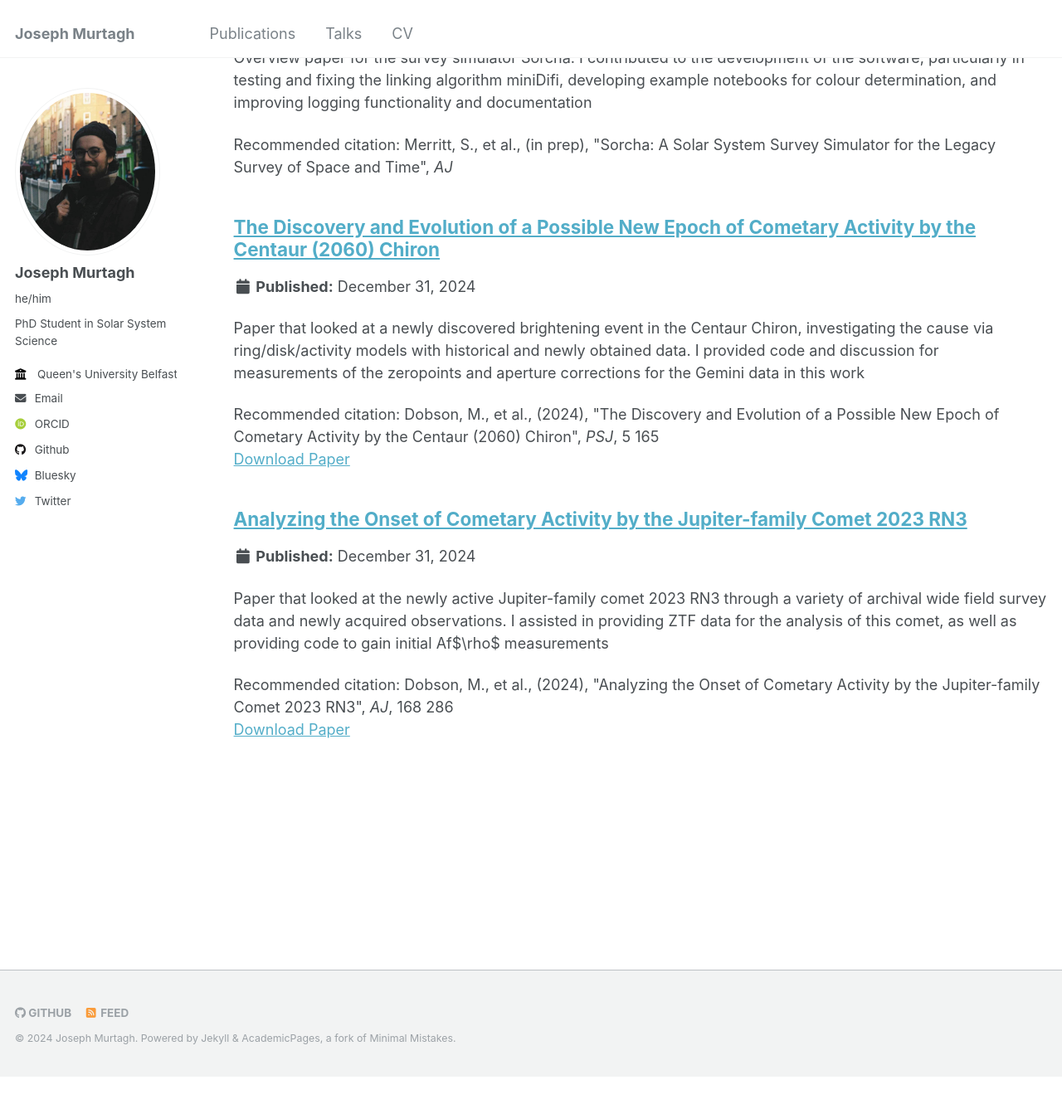
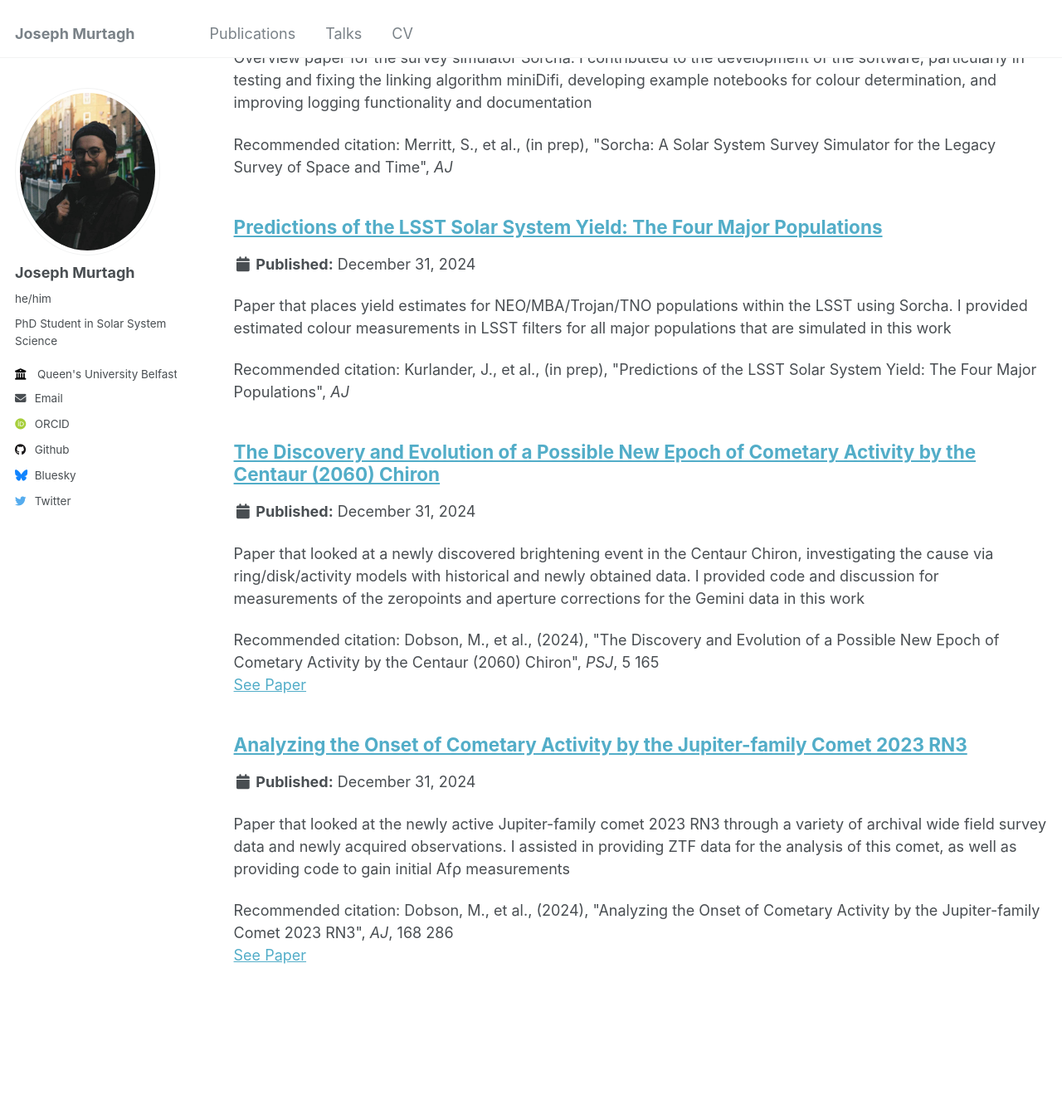
Before and after one commit to astjoephysics/astjoephysics.github.io, a Jekyll site: the page built from _pages/publications.html, in a window 1280 px wide and 1400 px high, scrolled down 699 px. Shown: the top 1337 px of the window at 83% size. Built offline with Jekyll 4.4.1, drawn with Linux system fonts in a browser that asks for light colours; some web fonts are replaced; before the commit the page ends 1996 px from its top, so only the background shows below that.

Commit message:
update add jake

```diff
--- a/_includes/archive-single.html
+++ b/_includes/archive-single.html
@@ -53,7 +53,7 @@
     {% if post.citation and post.paperurl and post.slidesurl %}
       <p>Recommended citation: {{ post.citation }}<br /><a href="{{ post.paperurl }}">Download Paper</a> | <a href="{{ post.slidesurl }}">Download Slides</a></p>
     {% elsif post.citation and post.paperurl %}
-      <p>Recommended citation: {{ post.citation }}<br /><a href="{{ post.paperurl }}">Download Paper</a></p>
+      <p>Recommended citation: {{ post.citation }}<br /><a href="{{ post.paperurl }}">See Paper</a></p>
     {% elsif post.citation and post.slidesurl %}
       <p>Recommended citation: {{ post.citation }}<br /><a href="{{ post.slidesurl }}">Download Slides</a></p>
     {% elsif post.citation %}
--- a/_publications/dobby1.md
+++ b/_publications/dobby1.md
@@ -3,7 +3,7 @@ title: "Analyzing the Onset of Cometary Activity by the Jupiter-family Comet 202
 collection: publications
 category: conferences
 permalink: /publication/dobby1
-excerpt: 'Paper that looked at the newly active Jupiter-family comet 2023 RN3 through a variety of archival wide field survey data and newly acquired observations. I assisted in providing ZTF data for the analysis of this comet, as well as providing code to gain initial Af$\rho$ measurements'
+excerpt: 'Paper that looked at the newly active Jupiter-family comet 2023 RN3 through a variety of archival wide field survey data and newly acquired observations. I assisted in providing ZTF data for the analysis of this comet, as well as providing code to gain initial Af⍴ measurements'
 # date: 2024
 # venue: 'AJ'
 paperurl: 'https://ui.adsabs.harvard.edu/abs/2024AJ....168..286D/abstract'
--- /dev/null
+++ b/_publications/jake.md
@@ -0,0 +1,13 @@
+---
+title: "Predictions of the LSST Solar System Yield: The Four Major Populations"
+collection: publications
+category: conferences
+permalink: /publication/dobby2
+excerpt: 'Paper that places yield estimates for NEO/MBA/Trojan/TNO populations within the LSST using Sorcha. I provided estimated colour measurements in LSST filters for all major populations that are simulated in this work'
+# date: 2024
+# venue: 'AJ'
+# paperurl: 'https://ui.adsabs.harvard.edu/abs/2024PSJ.....5..165D/abstract'
+citation: 'Kurlander, J., et al., (in prep), &quot;Predictions of the LSST Solar System Yield: The Four Major Populations&quot;, <i>AJ</i>'
+---
+
+The contents above will be part of a list of publications, if the user clicks the link for the publication than the contents of section will be rendered as a full page, allowing you to provide more information about the paper for the reader. When publications are displayed as a single page, the contents of the above "citation" field will automatically be included below this section in a smaller font.
```
